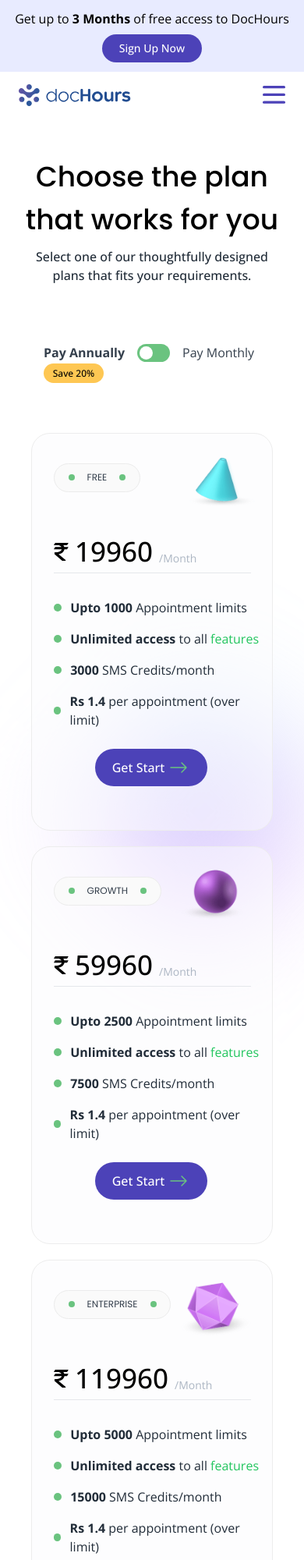
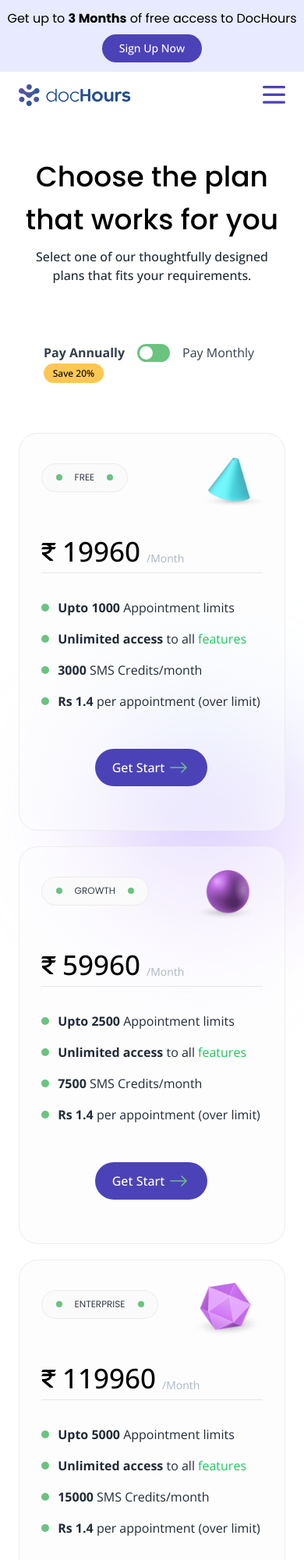
Before and after one commit to akhilraaaj/dochours-landing, a plain HTML site: page pricing.html in a window 390 px wide. Shown: the top 2000 px of the page at 78% size. Drawn offline with nearby package versions, Linux system fonts and the light colour scheme; no server answers.

Commit message:
updated sign up header

```diff
--- a/pricing.html
+++ b/pricing.html
@@ -10,13 +10,11 @@
   </head>
   <body>
     <div class="overflow-x-hidden">
-
       <!-- Sign Up Header -->
       <div class="flex sm:flex-row flex-col items-center justify-center text-lg py-3 bg-[#E8EBFF] md:gap-8 gap-2">
-        <p class="text-center text-base">Get up to <span class="font-bold">3 Months</span> of free access to DocHours</p>
+        <p class="text-center text-base font-['Poppins']">Get up to <span class="font-bold">3 Months</span> of free access to DocHours</p>
         <a href="https://app.dochours.com/" target="_blank" class="custom-btn text-center items-center justify-center w-32 py-2 text-sm cursor-pointer">Sign Up Now</a>
       </div>
-
       <!-- Header Section -->
       <div id="nav-bar" class="h-0 w-full pt-2.5 fixed z-50 top-0 right-0 bg-white overflow-x-hidden overflow-y-hidden opacity-0 transition-all duration-300">
         <div class="w-full flex justify-between items-center px-4">
@@ -66,7 +64,6 @@
           <img src="./assets/images/hamburger.svg" onclick="openNavbar()" class="md:hidden h-6" alt="Hamburger">
         </div>
       </header>
-
       <!-- Pricing Section -->
       <div class="container mx-auto flex flex-col items-center px-6 md:px-0 md:justify-normal md:justify-center md:max-w-[1100px] md:w-11/12  xl:w-[1100px] 2xl:w-[1100px] max-w-[1100px] relative">
         <div class="mt-16 w-full flex flex-col items-center">
@@ -86,15 +83,15 @@
             </label>
             <p id="monthly-label" class="text-[#343F4C] w-[100px] ">Pay Monthly</p>
           </div>
-          <div class="cards-container gap-5 content-center max-w-full sm:w-sm pr-cards-container mt-16 flex flex-col justify-center items-center max-[975px]:px-4 w-full min-[975px]:flex-row  gap-5 relative">
-            <div class="card border border-[#EDEDED] bg-[#fbfbfc7a] rounded-3xl transition-all duration-300 pt-2.5 pr-4 pb-8 pl-7 w-full max-[975px]:max-w-[500px]  lg:w-[352px] h-[510px] relative">
+          <div class="cards-container gap-5 content-center max-w-full sm:w-sm pr-cards-container mt-16 flex flex-col justify-center items-center  w-full min-[1070px]:flex-row  gap-5 relative">
+            <div class="card border border-[#EDEDED] bg-[#fbfbfc7a] rounded-3xl transition-all duration-300 pt-2.5 pr-4 pb-8 pl-7 w-full max-[1070px]:max-w-[500px] min-[1070px]:w-[352px] h-[510px] relative">
               <div class="pr-card-header flex justify-between items-center h-[100px]">
                 <div id="free-price-badge" class="pr-badge bg-[#FAFAFA] border border-[#ECECEC] rounded-[35px] flex items-center w-fit justify-between mb-2 text-center py-2 h-[2.3rem] px-[0.1rem] ">
                   <span class="badge-circle bg-[#6AC37F] w-2 h-2 rounded-full mx-4"></span>
                   <h1 id="free-price-plan" class="badge-title m-0 text-[#343F4C] text-xs leading-[22px] md:leading-[24px] uppercase">FREE</h1>
                   <span class="badge-circle bg-[#6AC37F] w-2 h-2 rounded-full mx-4"></span>
                 </div>
-                <img src="./assets/images/pricing/pricing1.png" class="pr-card-top-img w-[8.7rem] mt-2.5 max-[975px]:w-28 lg:w-32" alt="Pricing 1 Img" />
+                <img src="./assets/images/pricing/pricing1.png" class="pr-card-top-img w-[8.7rem] mt-2.5 max-[1070px]:w-28 lg:w-32" alt="Pricing 1 Img" />
               </div>
               <div class="price-div mt-[-15px] mt-[15px] flex items-center gap-2 font-['Open_Sans'] text-[35px] font-medium text-left text-[#000000]">
                 <img src="./assets/images/pricing/rupee.svg" alt="Rupee Sign" />
@@ -134,15 +131,15 @@
                 </a>
               </div>
             </div>
-            <!-- card border border-[#EDEDED] bg-[#fbfbfc7a] rounded-3xl transition-all duration-300 pt-2.5 pr-4 pb-8 pl-7 w-full max-[975px]max-:w-[500px]  lg:w-[352px] h-[510px] max-h-[510px] relative -->
-            <div class="card border border-[#EDEDED] bg-[#fbfbfc7a] rounded-3xl transition-all duration-300 pt-2.5 pr-4 pb-8 pl-7 w-full max-[975px]:max-w-[500px]  lg:w-[352px] h-[510px] relative">
+            <!-- card border border-[#EDEDED] bg-[#fbfbfc7a] rounded-3xl transition-all duration-300 pt-2.5 pr-4 pb-8 pl-7 w-full max-[1070px]max-:w-[500px]  min-[1070px]:w-[352px] h-[510px] max-h-[510px] relative -->
+            <div class="card border border-[#EDEDED] bg-[#fbfbfc7a] rounded-3xl transition-all duration-300 pt-2.5 pr-4 pb-8 pl-7 w-full max-[1070px]:max-w-[500px]  min-[1070px]:w-[352px] h-[510px] relative">
               <div class="pr-card-header flex justify-between items-center h-[100px]">
                 <div class="pr-badge bg-[#FAFAFA] border border-[#ECECEC] rounded-[35px] flex items-center w-fit justify-between mb-2 text-center py-2 h-[2.3rem] px-[0.1rem]">
                   <span class="badge-circle bg-[#6AC37F] w-2 h-2 rounded-full mx-4"></span>
                   <h1 id="basic-price-plan" class="badge-title m-0 text-[#343F4C] text-xs leading-[22px] md:leading-[24px] uppercase">BASIC</h1>
                   <span class="badge-circle bg-[#6AC37F] w-2 h-2 rounded-full mx-4"></span>
                 </div>
-                <img src="./assets/images/pricing/pricing2.png" class="pr-card-top-img pr-basic-round-img mt-2.5 mb-3 w-[7.7rem] max-[975px]:w-28 lg:w-32" alt="Pricing 2 Img" />
+                <img src="./assets/images/pricing/pricing2.png" class="pr-card-top-img pr-basic-round-img mt-2.5 mb-3 w-[7.7rem] max-[1070px]:w-28 lg:w-32" alt="Pricing 2 Img" />
               </div>
               <div class="price-div mt-[-15px] mt-[15px] flex items-center gap-2 font-['Open_Sans'] text-[35px] font-medium text-left text-[#000000] ">
                 <img src="./assets/images/pricing/rupee.svg" alt="Rupee Sign" />
@@ -182,14 +179,14 @@
                 </a>
               </div>
             </div>
-            <div class="card border border-[#EDEDED] bg-[#fbfbfc7a] rounded-3xl transition-all duration-300 pt-2.5 pr-4 pb-8 pl-7 w-full max-[975px]:max-w-[500px] lg:w-[352px] h-[510px] relative">
+            <div class="card border border-[#EDEDED] bg-[#fbfbfc7a] rounded-3xl transition-all duration-300 pt-2.5 pr-4 pb-8 pl-7 w-full max-[1070px]:max-w-[500px] min-[1070px]:w-[352px] h-[510px] relative">
               <div class="pr-card-header flex justify-between items-center h-[100px]">
                 <div class="pr-badge bg-[#FAFAFA] border border-[#ECECEC] rounded-[35px] flex items-center w-fit justify-between mb-2 text-center py-2 h-[2.3rem] px-[0.1rem]">
                   <span class="badge-circle bg-[#6AC37F] w-2 h-2 rounded-full mx-4"></span>
                   <h1 id="enterprise-price-plan" class="badge-title m-0 text-[#343F4C] text-xs leading-[22px] md:leading-[24px] uppercase">GROWTH</h1>
                   <span class="badge-circle bg-[#6AC37F] w-2 h-2 rounded-full mx-4"></span>
                 </div>
-                <img src="./assets/images/pricing/pricing3.png" class="pr-card-top-img pr-basic-round-img mt-2.5 mb-3 w-[6.7rem] max-[975px]:w-28 lg:w-32" alt="Pricing 3 Img" />
+                <img src="./assets/images/pricing/pricing3.png" class="pr-card-top-img pr-basic-round-img mt-2.5 mb-3 w-[6.7rem] max-[1070px]:w-28 lg:w-32" alt="Pricing 3 Img" />
               </div>
               <div class="price-div mt-[-15px] mt-[15px] flex items-center gap-2 font-['Open_Sans'] text-[35px] font-medium text-left text-[#000000]">
                 <img src="./assets/images/pricing/rupee.svg" alt="Rupee Sign" />
@@ -229,12 +226,11 @@
                 </a>
               </div>
             </div>
-            <div class="onboarding-child pr-blur-round-bg absolute w-40 h-32 top-[400px] left-[150px] sm:left-[250px]  min-[975px]:top-[130px] min-[975px]:left-[200px] -z-10 blur-[90px] "></div>
+            <div class="onboarding-child pr-blur-round-bg absolute w-40 h-32 top-[400px] left-[150px] sm:left-[250px]  min-[1070px]:top-[130px] min-[1070px]:left-[200px] -z-10 blur-[90px] "></div>
           </div>
           <p class="text-[12px] text-[#7E7E7E] mt-8"><span class="text-red-500">*</span> Excluding GST</p>
         </div>
       </div>
-
       <!-- Streamlining Care Section -->
       <div class="streamlining-section flex flex-col items-center justify-center w-full mt-16 w-full pt-8 pb-11 bg-cover bg-no-repeat">
         <div class="badge px-5 py-1.5 w-fit mt-12">
@@ -262,7 +258,7 @@
       <div class="container mx-auto flex flex-col items-center justify-center mt-14 mb-8 sm:justify-normal md:justify-center px-6 md:px-0 md:max-w-[1100px] md:w-11/12 xl:w-[1100px] 2xl:w-[1100px] max-w-[1100px] relative">
         <h1 class="text-3xl font-medium text-center lg:w-5/12 md:w-8/12 w-full leading-10">Subscribe to our newsletter to get the latest updates</h1>
         <div class="flex rounded-full border mt-12 relative">
-          <input placeholder="Your email" type="email" class="px-4 py-2 bg-gray-100 placeholder:italic rounded-full md:w-80 w-64" />
+          <input placeholder="Your email" type="email" class="px-4 py-2 bg-gray-100  placeholder:italic rounded-full md:w-80 w-64" />
           <button class="custom-btn text-center items-center justify-center w-32 text-sm ml-[-50px] cursor-pointer">Subscribe</button>
         </div>
         <div class="flex items-center justify-center gap-4 mt-12 opacity-15 hover:opacity-100 transition ease-in-out delay-50">
@@ -293,7 +289,7 @@
           <span>© <span id="year"></span></span>
           <a href="./index.html" class="flex items-center cursor-pointer">
           <img src="./assets/images/headerLogo.svg" class="w-6 mr-2" alt="Footer Logo" />
-            <span class="hover:text-gray-500">docHours</span>
+          <span class="hover:text-gray-500 font-['Poppins']">docHours</span>
           </a>
         </div>
       </div>
```
Also changed, not shown: contact.html (+1 -1 lines), features.html (+1 -1 lines), index.html (+1 -1 lines), policy.html (+1 -1 lines), terms.html (+1 -1 lines). Lines whose indentation alone changed are shown as unchanged.
